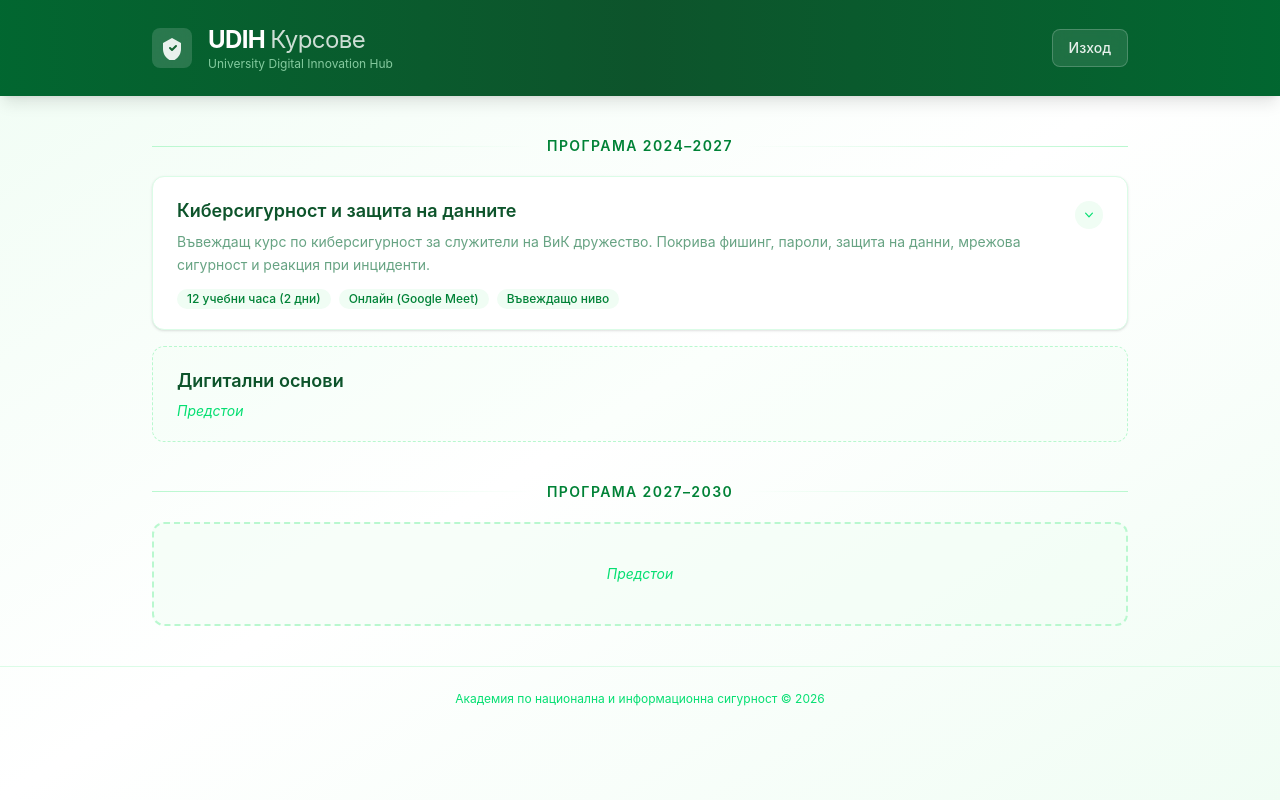
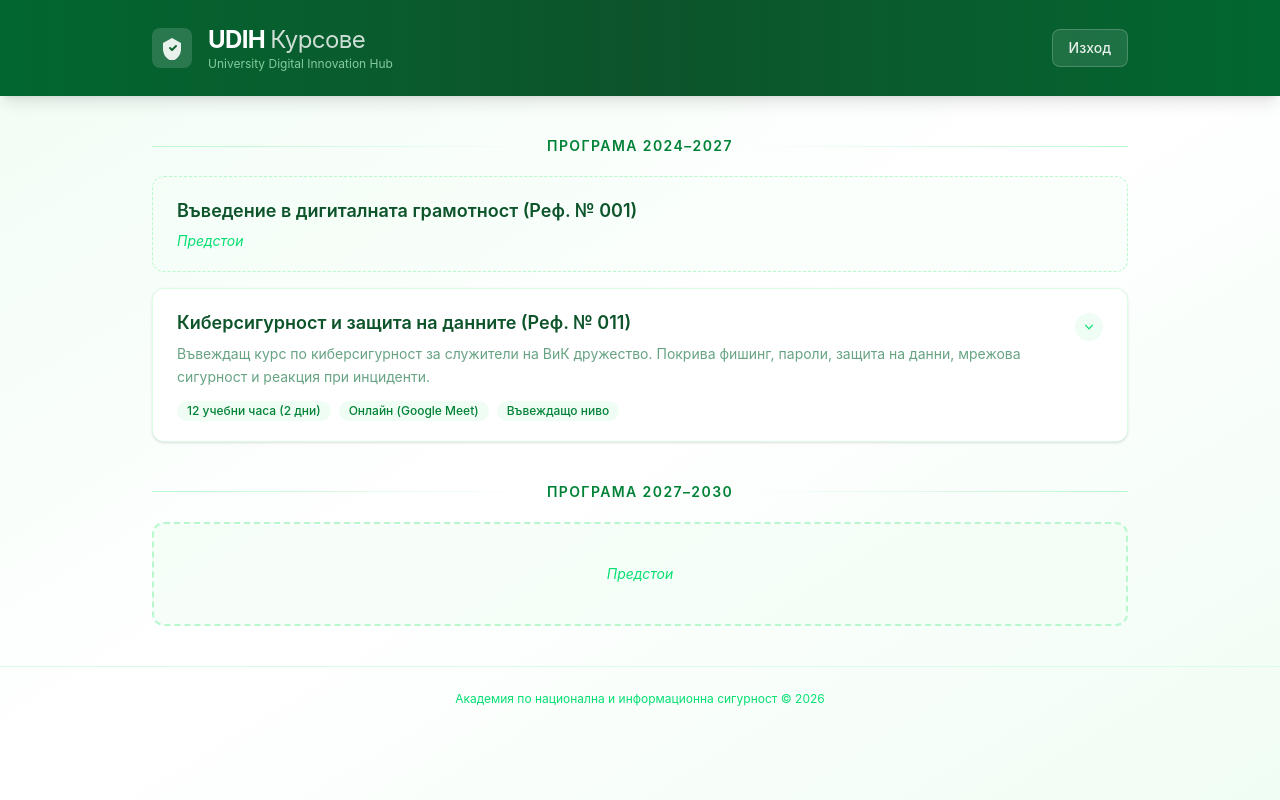
Before and after one commit to mj-workspace/udih-courses, a React (Vite) app in the folder homepage/: page / in a window 1280 px wide. Built offline with nearby package versions, Linux system fonts and the light colour scheme.

Commit message:
fix(homepage): update course names and order with reference numbers
Digital literacy (Ref 001) listed first as upcoming, cybersecurity
(Ref 011) second as active. Replaces old "Дигитални основи" entry.

```diff
--- a/homepage/src/data/courses.js
+++ b/homepage/src/data/courses.js
@@ -4,8 +4,16 @@ export const programs = [
     label: 'Програма 2024–2027',
     courses: [
       {
+        id: 'digital-literacy',
+        title: 'Въведение в дигиталната грамотност (Реф. № 001)',
+        description: null,
+        status: 'upcoming',
+        modules: [],
+        resources: [],
+      },
+      {
         id: 'cybersecurity',
-        title: 'Киберсигурност и защита на данните',
+        title: 'Киберсигурност и защита на данните (Реф. № 011)',
         description:
           'Въвеждащ курс по киберсигурност за служители на ВиК дружество. Покрива фишинг, пароли, защита на данни, мрежова сигурност и реакция при инциденти.',
         duration: '12 учебни часа (2 дни)',
@@ -16,10 +24,10 @@ export const programs = [
         modules: [
           { id: 1, title: 'Въведение в киберсигурността', duration: '50 мин' },
           { id: 2, title: 'Фишинг, злонамерен софтуер и онлайн измами', duration: '80 мин' },
-          { id: 3, title: 'Сигурност на пароли и автентикация', duration: '50 мин' },
-          { id: 4, title: 'Защита на личната информация и данни', duration: '70 мин' },
-          { id: 5, title: 'Мрежова сигурност и защита на инфраструктурата', duration: '90 мин' },
-          { id: 6, title: 'Политики, процедури и реакция при инциденти', duration: '80 мин' },
+          { id: 3, title: 'Сигурност на пароли и автентикация', duration: '50 мін' },
+          { id: 4, title: 'Защита на личната информация и данни', duration: '70 мін' },
+          { id: 5, title: 'Мрежова сигурност и защита на инфраструктурата', duration: '90 мін' },
+          { id: 6, title: 'Политики, процедури и реакция при инциденти', duration: '80 мін' },
         ],
         resources: [
           {
@@ -29,14 +37,6 @@ export const programs = [
           },
         ],
       },
-      {
-        id: 'digital-fundamentals',
-        title: 'Дигитални основи',
-        description: null,
-        status: 'upcoming',
-        modules: [],
-        resources: [],
-      },
     ],
   },
   {
```
